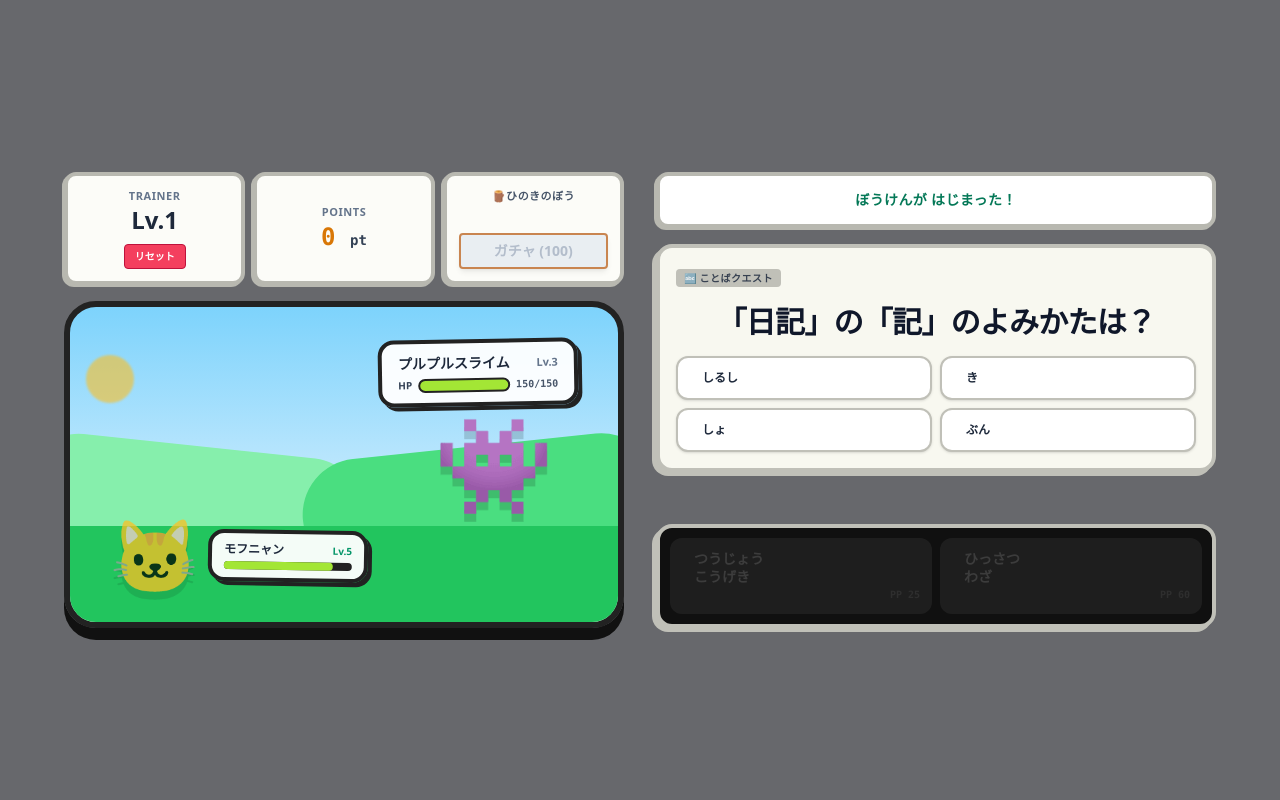
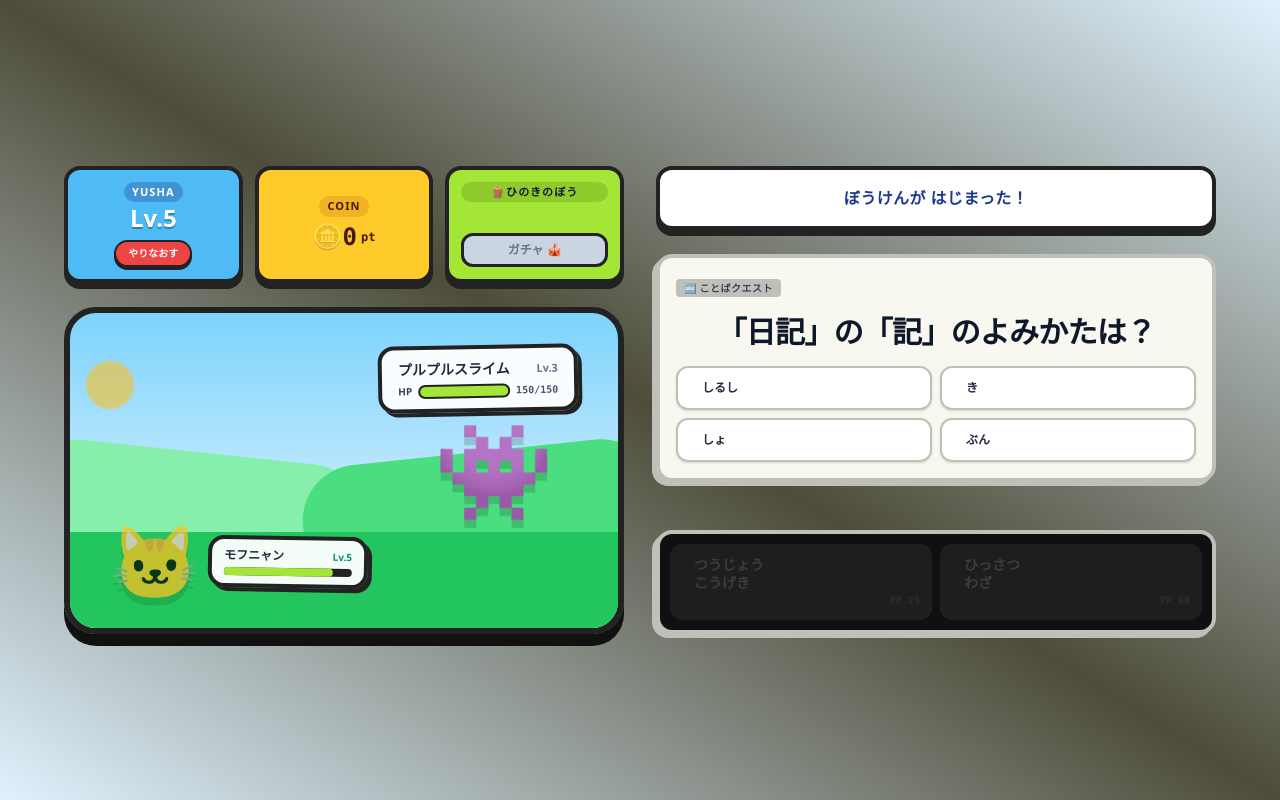
Before and after one commit to kotani6053/manaho-rpg, a Next.js app in the folder my-study-rpg/: page / in a window 1280 px wide. Built offline with nearby package versions, Linux system fonts and the light colour scheme.

Commit message:
Update page.tsx

```diff
--- a/my-study-rpg/src/app/page.tsx
+++ b/my-study-rpg/src/app/page.tsx
@@ -8,7 +8,7 @@ import ActionPanel from '../components/ActionPanel';
 
 export default function Page() {
   const [points, setPoints] = useState(0);
-  const [playerLv, setPlayerLv] = useState(1);
+  const [playerLv, setPlayerLv] = useState(5); // 初期Lvを画像に合わせて5に
   const [monsterIdx, setMonsterIdx] = useState(0);
   const [monsterHP, setMonsterHP] = useState(monsterList[0].hp);
   const [weapon, setWeapon] = useState({ name: "ひのきのぼう", power: 5, img: "🪵" });
@@ -20,7 +20,7 @@ export default function Page() {
   const [gachaResult, setGachaResult] = useState<any>(null);
 
   const resetGame = () => {
-    if (window.confirm("さいしょから やりなおしますか？（データがすべて消えます）")) {
+    if (window.confirm("さいしょから ぼうけんを やりなおしますか？")) {
       localStorage.removeItem('mana-rpg-vFinal-Ultra-Safe');
       window.location.reload();
     }
@@ -45,7 +45,7 @@ export default function Page() {
     if (saved) {
       const p = JSON.parse(saved);
       setPoints(p.points || 0);
-      setPlayerLv(p.playerLv || 1);
+      setPlayerLv(p.playerLv || 5);
       setWeapon(p.weapon || { name: "ひのきのぼう", power: 5, img: "🪵" });
       setMonsterIdx(p.monsterIdx || 0);
       setMonsterHP(monsterList[p.monsterIdx || 0].hp);
@@ -60,13 +60,13 @@ export default function Page() {
   const checkAnswer = (val: string) => {
     if (val === quiz.a) {
       setPoints(p => p + 35);
-      setIsTakingDamage(true);
-      setTimeout(() => setIsTakingDamage(false), 500);
+      setIsAttacking(true);
+      setTimeout(() => setIsAttacking(false), 500);
       setMonsterHP(hp => Math.max(0, hp - (10 + playerLv * 2)));
-      setMessage("✨ せいかい！ パワーが たまった！ ✨");
+      setMessage("✨ すばらしい！ せいかいだ！ ✨");
       generateQuiz();
     } else {
-      setMessage("❌ まちがい！ もういちど えらぼう ❌");
+      setMessage("❌ おしい！ もういちど かんがえてみよう！ ❌");
       setInputValue("");
     }
   };
@@ -88,7 +88,7 @@ export default function Page() {
 
     setPoints(p => p - cost);
     setMonsterHP(hp => Math.max(0, hp - dmg));
-    setMessage(`${weapon.name}で こうげき！ ${dmg}ダメージ！`);
+    setMessage(`⚔️ ${weapon.name}の ひっさつこうげき！ ${dmg}ダメージ！`);
   };
 
   useEffect(() => {
@@ -97,15 +97,15 @@ export default function Page() {
       let bonusMsg = "";
       if (current.isRare) {
         setPoints(p => p + 300);
-        bonusMsg = " ＋レアボーナス！";
+        bonusMsg = " ＋スペシャルボーナス！";
       }
       setPlayerLv(l => l + 1);
-      setMessage(`🎊 ${current.name}を たおした！${bonusMsg} 🎊`);
+      setMessage(`🎊 プレミアム！ ${current.name}を つかまえた！${bonusMsg} 🎊`);
       const timer = setTimeout(() => {
         const nextIdx = (monsterIdx + 1) % monsterList.length;
         setMonsterIdx(nextIdx);
         setMonsterHP(monsterList[nextIdx].hp);
-        setMessage(`${monsterList[nextIdx].name}が あらわれた！`);
+        setMessage(`あっ！ ${monsterList[nextIdx].name}が とびだしてきた！`);
       }, 1200);
       return () => clearTimeout(timer);
     }
@@ -130,30 +130,44 @@ export default function Page() {
   const monster = monsterList[monsterIdx];
 
   return (
-    <div className="min-h-screen bg-amber-50/40 flex items-center justify-center p-8 antialiased selection:bg-amber-200">
-      {/* 🌟 max-w-6xl にサイズアップ ＆ md:items-stretch で左右の高さをピッタリ均等に整列 */}
+    // 🌟 全体の背景を『ことだまモンスター』風の明るく楽しいスカイブルー＆マップ背景風に
+    <div className="min-h-screen bg-gradient-to-tr from-[#e0f2fe] via-[#fef08a]/30 to-[#e0f2fe] flex items-center justify-center p-8 antialiased">
       <div className="w-full max-w-6xl grid grid-cols-1 md:grid-cols-2 gap-8 items-stretch">
 
         {/* ================= 左カラム：ステータス ＆ バトル画面 ================= */}
-        <div className="flex flex-col gap-4">
-          {/* レトロゲーム風ステータスヘッダー */}
-          <div className="grid grid-cols-3 gap-2 text-center text-slate-900 font-bold">
-            <div className="bg-[#fcfcf8] border-4 border-[#b8b8b0] rounded-xl p-3 shadow-[-2px_2px_0_0_#b8b8b0] flex flex-col justify-between items-center">
-              <span className="text-[11px] text-slate-500 uppercase tracking-wider font-black">Trainer</span>
-              <span className="text-2xl font-black text-slate-800">Lv.{playerLv}</span>
-              <button onClick={resetGame} className="mt-2 bg-rose-500 text-white text-[10px] px-2.5 py-1 rounded border border-rose-700 hover:bg-rose-600 active:translate-y-0.5 transition-all">リセット</button>
+        <div className="flex flex-col gap-6">
+
+          {/* 👑 ことだまモンスター風・極太ポップヘッダー */}
+          <div className="grid grid-cols-3 gap-3 text-center">
+            {/* ゆうしゃ枠 */}
+            <div className="bg-[#4fbbf6] border-[4px] border-[#222222] rounded-2xl p-3 shadow-[0_6px_0_#222222] flex flex-col justify-between items-center text-white">
+              <span className="text-[11px] font-black tracking-widest bg-[#1e3a8a]/30 px-2 py-0.5 rounded-full">YUSHA</span>
+              <span className="text-2xl font-black filter drop-shadow-[0_2px_0_rgba(0,0,0,0.3)]">Lv.{playerLv}</span>
+              <button onClick={resetGame} className="mt-1.5 bg-[#ef4444] text-white text-[10px] font-black px-3 py-1 rounded-full border-2 border-[#222222] shadow-[0_3px_0_#222222] active:translate-y-0.5 active:shadow-none transition-all">やりなおす</button>
             </div>
-            <div className="bg-[#fcfcf8] border-4 border-[#b8b8b0] rounded-xl p-3 shadow-[-2px_2px_0_0_#b8b8b0] flex flex-col justify-center items-center">
-              <span className="text-[11px] text-slate-500 uppercase tracking-wider font-black">Points</span>
-              <span className="text-2xl font-black text-amber-600 font-mono">{points} <span className="text-sm text-slate-700">pt</span></span>
+
+            {/* コイン・ポイント枠 */}
+            <div className="bg-[#ffcb2b] border-[4px] border-[#222222] rounded-2xl p-3 shadow-[0_6px_0_#222222] flex flex-col justify-center items-center text-[#451a03]">
+              <span className="text-[11px] font-black tracking-widest bg-[#b45309]/20 px-2 py-0.5 rounded-full">COIN</span>
+              <span className="text-2xl font-black font-mono mt-1 flex items-center gap-1">
+                🪙{points} <span className="text-xs font-black">pt</span>
+              </span>
             </div>
-            <div className="bg-[#fcfcf8] border-4 border-[#b8b8b0] rounded-xl p-3 shadow-[-2px_2px_0_0_#b8b8b0] flex flex-col justify-between items-center overflow-hidden">
-              <span className="text-[11px] text-slate-600 tracking-wider truncate w-full font-black">{weapon.img}{weapon.name}</span>
-              <button onClick={drawGacha} disabled={points < 100} className="w-full mt-2 bg-amber-500 disabled:bg-slate-200 border-2 border-amber-700 text-white disabled:text-slate-400 font-black text-sm py-1.5 rounded shadow-md hover:bg-amber-400 disabled:opacity-70 active:translate-y-0.5 transition-all cursor-pointer">ガチャ (100)</button>
+
+            {/* 武器・ガチャ枠 */}
+            <div className="bg-[#a3e635] border-[4px] border-[#222222] rounded-2xl p-3 shadow-[0_6px_0_#222222] flex flex-col justify-between items-center text-slate-900">
+              <span className="text-[11px] font-black tracking-widest bg-[#3f6212]/20 px-2 py-0.5 rounded-full truncate w-full">{weapon.img}{weapon.name}</span>
+              <button
+                onClick={drawGacha}
+                disabled={points < 100}
+                className="w-full mt-1.5 bg-[#f97316] disabled:bg-slate-300 border-[3px] border-[#222222] text-white disabled:text-slate-500 font-black text-xs py-1.5 rounded-xl shadow-[0_4px_0_#222222] disabled:shadow-none hover:bg-[#ea580c] active:translate-y-0.5 active:shadow-none transition-all cursor-pointer disabled:cursor-not-allowed"
+              >
+                ガチャ 🎪
+              </button>
             </div>
           </div>
 
-          {/* 👾 バトルフィールド（flex-1 で右側の高さに合わせて自動で縦に引き伸ばされます） */}
+          {/* 👾 バトルフィールド */}
           <BattleScene
             monster={monster}
             monsterHP={monsterHP}
@@ -163,13 +177,14 @@ export default function Page() {
         </div>
 
         {/* ================= 右カラム：クイズ ＆ 操作・ログパネル ================= */}
-        <div className="flex flex-col gap-4 justify-between">
-          {/* 📝 テキストログ */}
-          <div className="bg-white border-4 border-[#b8b8b0] rounded-xl p-3 text-center min-h-[56px] flex items-center justify-center shadow-[-2px_2px_0_0_#b8b8b0]">
-            <p className="text-emerald-700 font-black text-sm tracking-wide">{message}</p>
+        <div className="flex flex-col gap-6 justify-between">
+
+          {/* 💬 ナレーション・メッセージログ（吹き出し風） */}
+          <div className="bg-white border-[4px] border-[#222222] rounded-2xl p-4 text-center shadow-[0_6px_0_#222222] relative">
+            <p className="text-[#1e3a8a] font-black text-base tracking-wide">{message}</p>
           </div>
 
-          {/* 📝 クイズエリア（コンテンツの量に合わせて自然に広がります） */}
+          {/* 📝 クイズエリア */}
           <div className="flex-1 flex flex-col justify-stretch">
             <Quiz
               quiz={quiz}
@@ -189,17 +204,17 @@ export default function Page() {
 
       </div>
 
-      {/* 🎰 ガチャリザルト演出（ポップアップ） */}
+      {/* 🎪 超ポップなガチャリザルト演出 */}
       {gachaResult && (
-        <div className="fixed inset-0 bg-slate-900/60 backdrop-blur-sm flex items-center justify-center z-50">
-          <div className="bg-[#fcfcf8] border-8 border-amber-400 p-6 rounded-3xl text-center max-w-xs w-full shadow-[0_10px_35px_rgba(0,0,0,0.15)] animate-scaleUp">
-            <span className="text-xs font-bold text-slate-400 uppercase tracking-widest block mb-1">Gacha Result</span>
-            <div className="text-[11px] font-black text-slate-700 bg-[#c8c8c0] py-1 px-3 rounded-full inline-block">
-              {gachaResult.isHazure ? "しんぴの クズひろい..." : gachaResult.power > weapon.power ? "🔥 ぶきを こうしん！" : "🛡️ 今のほうが つよい"}
+        <div className="fixed inset-0 bg-slate-900/70 backdrop-blur-md flex items-center justify-center z-50 animate-fadeIn">
+          <div className="bg-white border-[8px] border-[#222222] p-8 rounded-[2.5rem] text-center max-w-sm w-full shadow-[0_16px_0_#111111] transform scale-100 transition-transform">
+            <span className="text-sm font-black text-amber-500 block mb-1 tracking-widest animate-pulse">✨ GACHA GET !! ✨</span>
+            <div className="text-xs font-black text-white bg-[#4fbbf6] py-1 px-4 rounded-full border-2 border-[#222222] inline-block shadow-[0_3px_0_#222222]">
+              {gachaResult.isHazure ? "ざんねんアイテム..." : "おめでとう！新しいぶき！"}
             </div>
-            <div className="text-8xl my-6 animate-bounce select-none">{gachaResult.img}</div>
-            <h3 className="text-2xl font-black text-slate-900 tracking-tight">{gachaResult.name}</h3>
-            {!gachaResult.isHazure && <div className="mt-2 text-rose-600 font-mono font-black text-lg">ATK +{gachaResult.power}</div>}
+            <div className="text-9xl my-6 animate-bounce select-none filter drop-shadow-[0_10px_0_rgba(0,0,0,0.1)]">{gachaResult.img}</div>
+            <h3 className="text-3xl font-black text-slate-900 tracking-tight">{gachaResult.name}</h3>
+            {!gachaResult.isHazure && <div className="mt-2 text-[#ef4444] font-black text-xl">こうげきりょく +{gachaResult.power}</div>}
           </div>
         </div>
       )}
```
